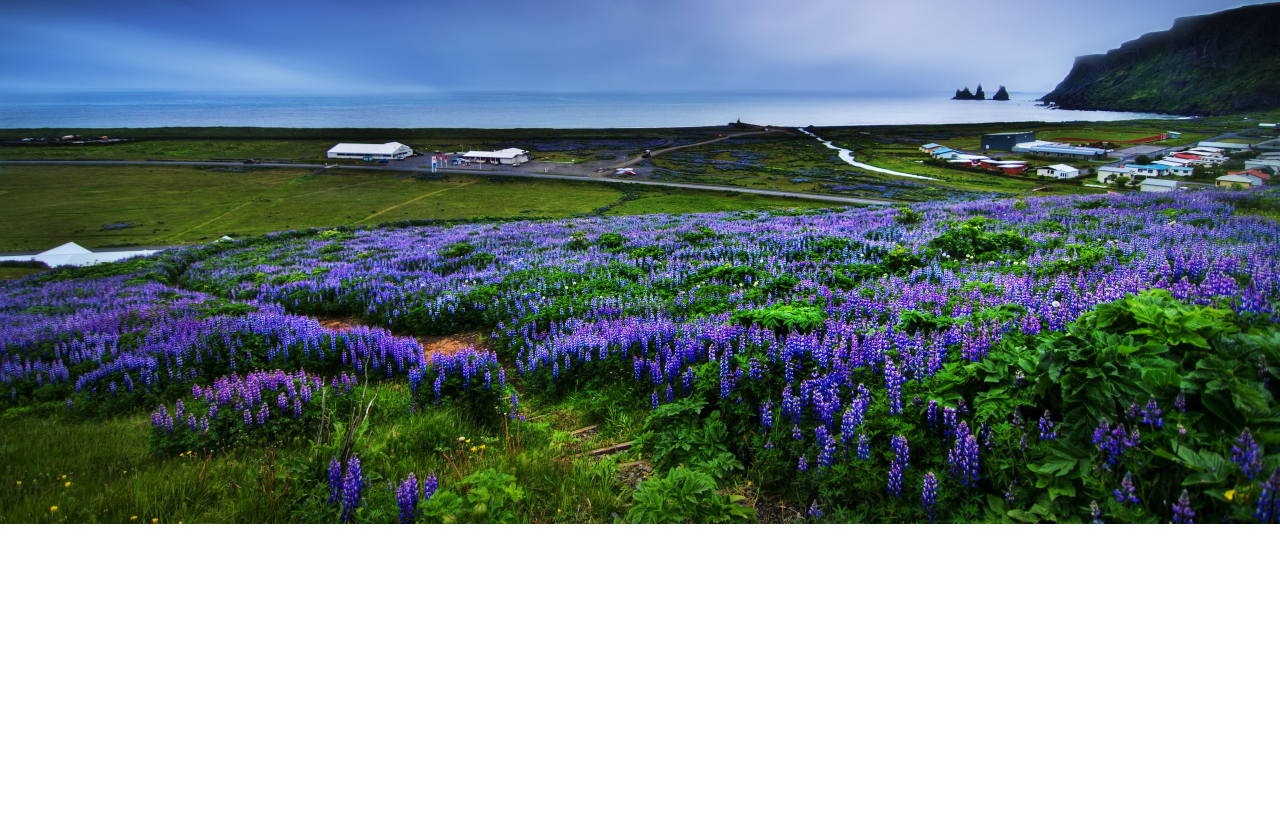
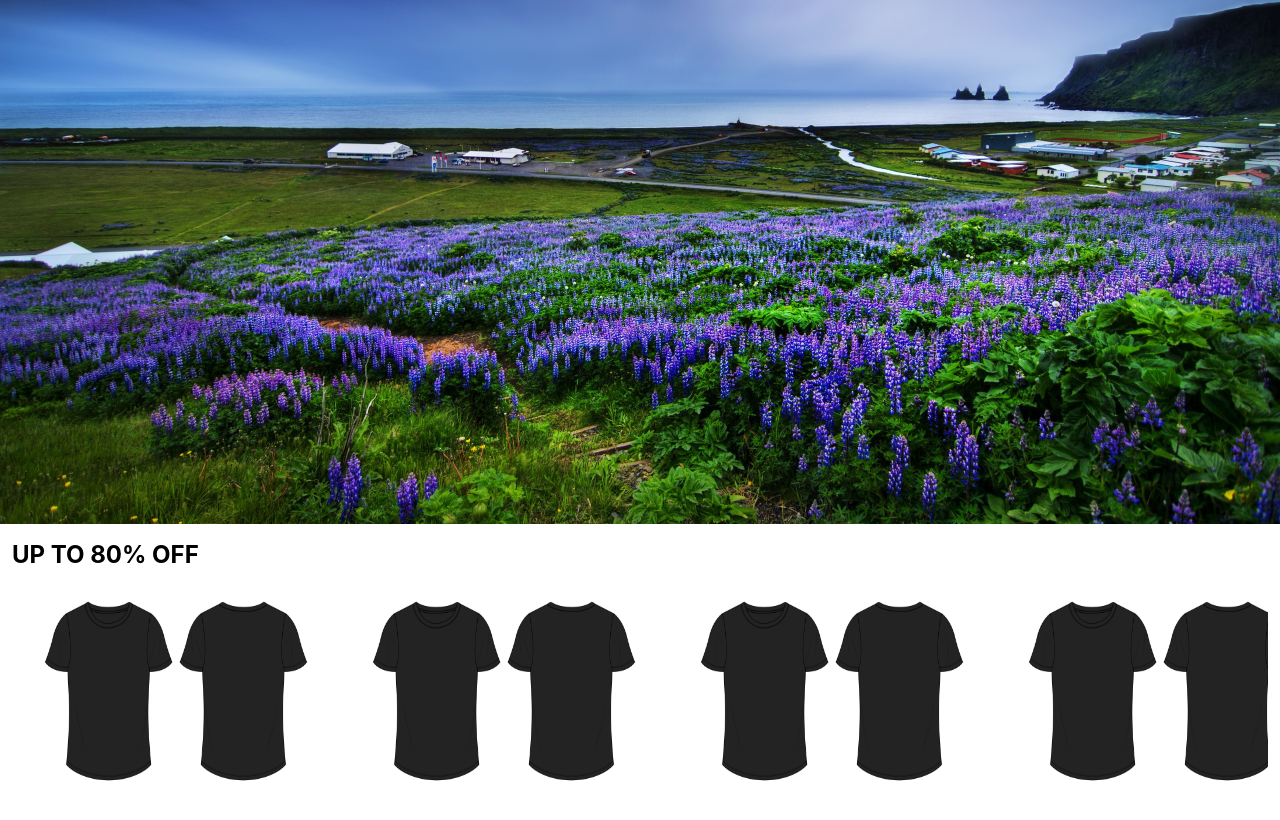
Before and after one commit to mnazari95/ecommerce-sample, a Next.js app: page / in a window 1280 px wide. Shown: the part 338-1158 px from the top of the page. Before the commit the page ends 866 px from the top, so only its background shows below. Built offline with nearby package versions, Linux system fonts and the light colour scheme.

Commit message:
added feature items

```diff
--- /dev/null
+++ b/components/feature/Feature.tsx
@@ -0,0 +1,38 @@
+import styles from '../../styles/Feature.module.css'
+import Image from 'next/image'
+import { useState } from 'react'
+
+export default function Feature() {
+
+  const [imgSize, setImgSize] = useState({
+    width: 280,
+    height: 196
+  })
+
+  return (
+    <div className={styles.titleLabel}>
+      UP TO 80% OFF
+      <div className={styles.container}>
+        <div className={styles.featureItem}>
+        <Image src="/sample-shirt.jpg" alt="black shirt" width={imgSize.width} height={imgSize.height}/>
+        </div>
+        <div className={styles.featureItem}>
+        <Image src="/sample-shirt.jpg" alt="black shirt" width={imgSize.width} height={imgSize.height}/>
+        </div>
+        <div className={styles.featureItem}>
+          <Image src="/sample-shirt.jpg" alt="black shirt" width={imgSize.width} height={imgSize.height}/>
+        </div>
+        <div className={styles.featureItem}>
+        <Image src="/sample-shirt.jpg" alt="black shirt" width={imgSize.width} height={imgSize.height}/>
+        </div>
+        <div className={styles.featureItem}>
+        <Image src="/sample-shirt.jpg" alt="black shirt" width={imgSize.width} height={imgSize.height}/>
+        </div>
+        <div className={styles.featureItem}>
+        <Image src="/sample-shirt.jpg" alt="black shirt" width={imgSize.width} height={imgSize.height}/>
+        </div>
+      </div>
+    </div>
+
+  )
+}
--- a/pages/index.tsx
+++ b/pages/index.tsx
@@ -4,6 +4,7 @@ import styles from '../styles/Home.module.css'
 
 import Topbar from '../components/topbar/Topbar'
 import Banner from '../components/banner/Banner'
+import Feature from '../components/feature/Feature'
 
 export default function Home() {
   return (
@@ -17,6 +18,7 @@ export default function Home() {
       <Topbar />
     </div>
     <Banner />
+    <Feature />
     </>
   )
 }
--- /dev/null
+++ b/styles/Feature.module.css
@@ -0,0 +1,15 @@
+.titleLabel {
+  font-size: x-large;
+  font-weight: bold;
+  padding: .5em;
+}
+.container {
+  display: flex;
+  flex-direction: row;
+  overflow-x: scroll;
+}
+
+.featureItem {
+  justify-self: center;
+  padding: 1em;
+}
```
Also changed, not shown: public/sample-shirt.jpg (added).
